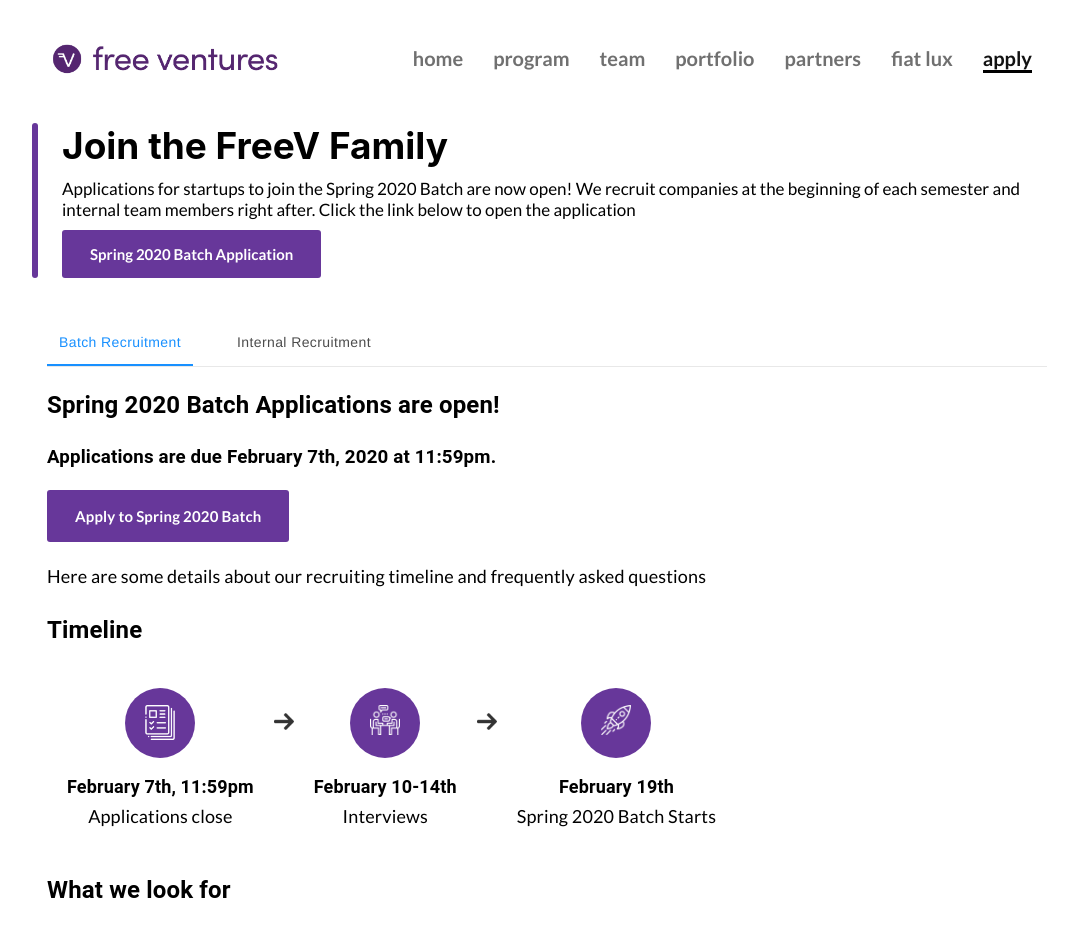
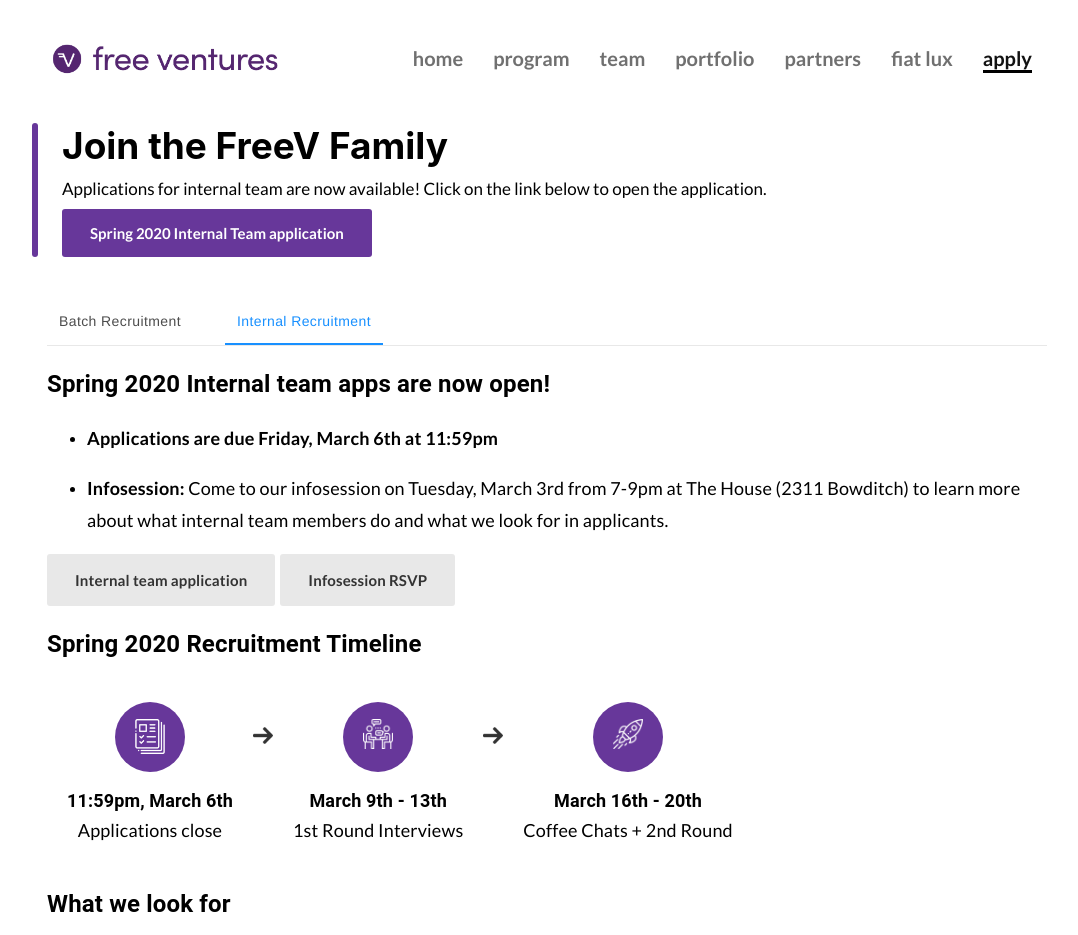
Before and after one commit to adhivd/freev-website, a React (Create React App) app: page /apply in a window 1280 px wide. Shown: the top 935 px of the page, without its empty margins (93-1171 px from the left). Built offline with nearby package versions, Linux system fonts and the light colour scheme.

Commit message:
internal sp2020

```diff
--- a/src/Components/Apply.js
+++ b/src/Components/Apply.js
@@ -68,7 +68,7 @@
 }));
 
 const classes = useStyles();
-const [value, setValue] = React.useState(0);
+const [value, setValue] = React.useState(1);
 
 function handleChange(event, newValue) {
     setValue(newValue);
@@ -118,9 +118,9 @@
         <section>
             <GenericTop
                 header={'Join the FreeV Family'}
-                description={'Applications for startups to join the Spring 2020 Batch are now open! We recruit companies at the beginning of each semester and internal team members right after. Click the link below to open the application'}
+                description={'Applications for internal team are now available! Click on the link below to open the application.'}
             >
-                <a href="https://airtable.com/shrHTTk0zMIp3isHp" className="genericButton" target="_blank">Spring 2020 Batch Application</a>
+                <a href="https://airtable.com/shrUja2dYAmKdZY0H" className="genericButton" target="_blank">Spring 2020 Internal Team application</a>
             </GenericTop>
             <GenericPage>
                 <div className={classes.root}>
@@ -132,9 +132,8 @@
                     </AntTabs>
 
                     <TabPanel value={value} index={0}>
-                        <h2>Spring 2020 Batch Applications are open!</h2>
-                        <h3>Applications are due February 7th, 2020 at 11:59pm.</h3>
-                        <a href="https://airtable.com/shrHTTk0zMIp3isHp" className="genericButton" target="_blank">Apply to Spring 2020 Batch</a>
+                        <h2>Spring 2020 Batch Applications are now closed.</h2>
+                        <h3>Applications were due February 7th, 2020 at 11:59pm.</h3>
                         <p>Here are some details about our recruiting timeline and frequently asked questions</p>
                         <h2>Timeline</h2>
                         <div className="timeline">
@@ -196,17 +195,32 @@
 
                     <TabPanel value={value} index={1}>
 
-                    <h2>Internal team recruitment begins after batch recruitment is over.</h2>
-                    <p>Sign up on our interest form to hear about when we open applications!</p>
+                    <h2>Spring 2020 Internal team apps are now open!</h2>
+                    <h3></h3>
+                    <ul>
+                            <li>
+                                <p>
+                                    <strong>Applications are due Friday, March 6th at 11:59pm</strong>
+                                </p>
+                            </li>
+                            <li>
+                                <p>
+                                    <strong>Infosession: </strong> Come to our infosession on Tuesday, March 3rd from 7-9pm at The House (2311 Bowditch) to learn more about what internal team members do and what we look for in applicants.
+                                </p>
+                            </li>
 
-                    <a href="https://docs.google.com/forms/d/10vxWMOJfvCBVb4aGyeEBwC8TPq64NJwzAqF9M7zP7ck/edit" className="genericButton" target="_blank">Internal team interest form</a>
-                    <h2>Fall 2019 Recruitment Timeline</h2>
+                        </ul>
+
+                    <a href="https://airtable.com/shrUja2dYAmKdZY0H" className="genericButtonGray" target="_blank">Internal team application</a>
+                    <a href="https://www.facebook.com/events/190340348857111/" className="genericButtonGray" target="_blank">Infosession RSVP</a>
+
+                    <h2>Spring 2020 Recruitment Timeline</h2>
                     <div className="timeline">
                             <article>
                                 <div>
                                     <img src={application} alt="" />
                                 </div>
-                                <h2>11:59pm, October 12th</h2>
+                                <h2>11:59pm, March 6th</h2>
                                 <p>Applications close</p>
                             </article>
                             <span>
@@ -216,7 +230,7 @@
                                 <div>
                                     <img src={interview} alt="" />
                                 </div>
-                                <h2>October 12th - 18th</h2>
+                                <h2>March 9th - 13th</h2>
                                 <p>1st Round Interviews</p>
                             </article>
                             <span>
@@ -226,7 +240,7 @@
                                 <div>
                                     <img src={rocket} alt="" />
                                 </div>
-                                <h2>October 19th - 24th</h2>
+                                <h2>March 16th - 20th</h2>
                                 <p>Coffee Chats + 2nd Round</p>
                             </article>
                         </div>
--- a/src/styles/Home.css
+++ b/src/styles/Home.css
@@ -154,6 +154,25 @@
 
     .genericButtonWhite:hover {
         opacity: 0.85;
+    }
+
+.genericButtonGray {
+    background-color: #e8e8e8;
+    padding: 15px 28px;
+    border-radius: 3px;
+    color: #333;
+    text-decoration: none;
+    font-weight: 600;
+    font-size: 15px;
+    transition: 0.3s all ease-out;
+    display: inline-block;
+    opacity: 1;
+    margin-right: 5px;
+}
+
+    .genericButtonGray:hover {
+        background-color: #d8d8d8;
+        color: #67379A;
     }
 
 .homeSection h2 {
```
